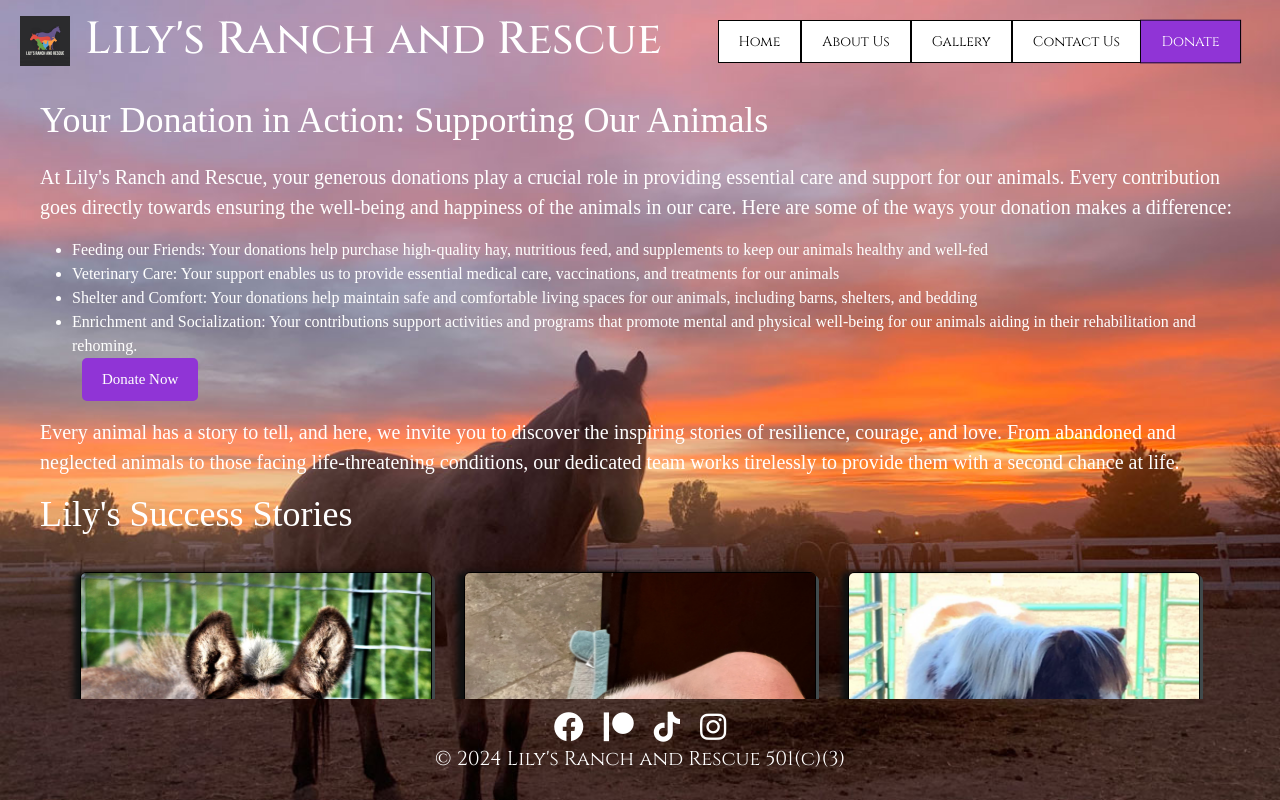
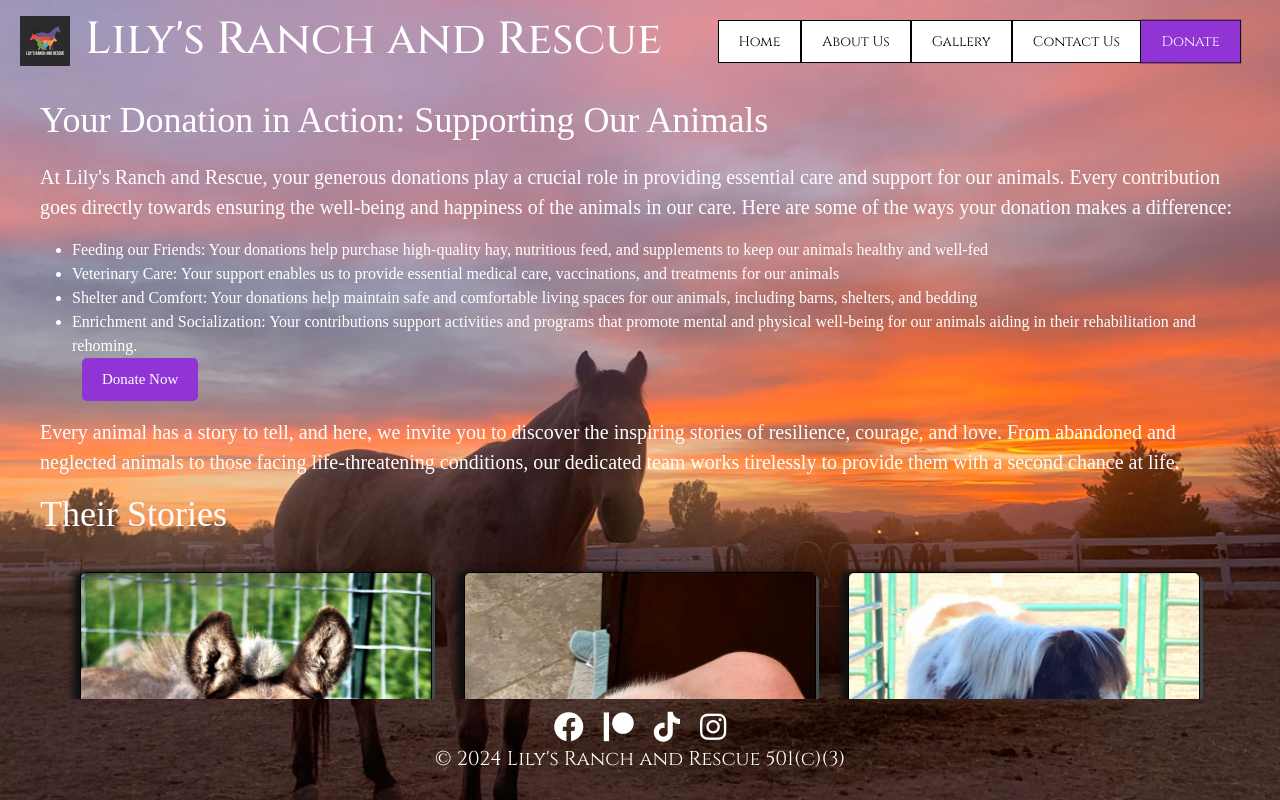
Before and after one commit to coltondane/ranch_rescue, a React (Vite) app in the folder animal-rescue/: page /donate in a window 1280 px wide. Built offline with nearby package versions, Linux system fonts and the light colour scheme; a web font is replaced by a local one.

Commit message:
making title change to donation page to allow for now just success stories

```diff
--- a/animal-rescue/src/pages/Donate.jsx
+++ b/animal-rescue/src/pages/Donate.jsx
@@ -102,7 +102,7 @@ function DisplayAnimals() {
             </p>
           </div>
           <div className='success-cards'>
-            <h1>Lily's Success Stories</h1>
+            <h1>Their Stories</h1>
             <div className='form-element'>
               {animals.map(animal => (
                   <AnimalCard key={animal.id} name={animal.name} image={animal.image} description={animal.description} />
```
